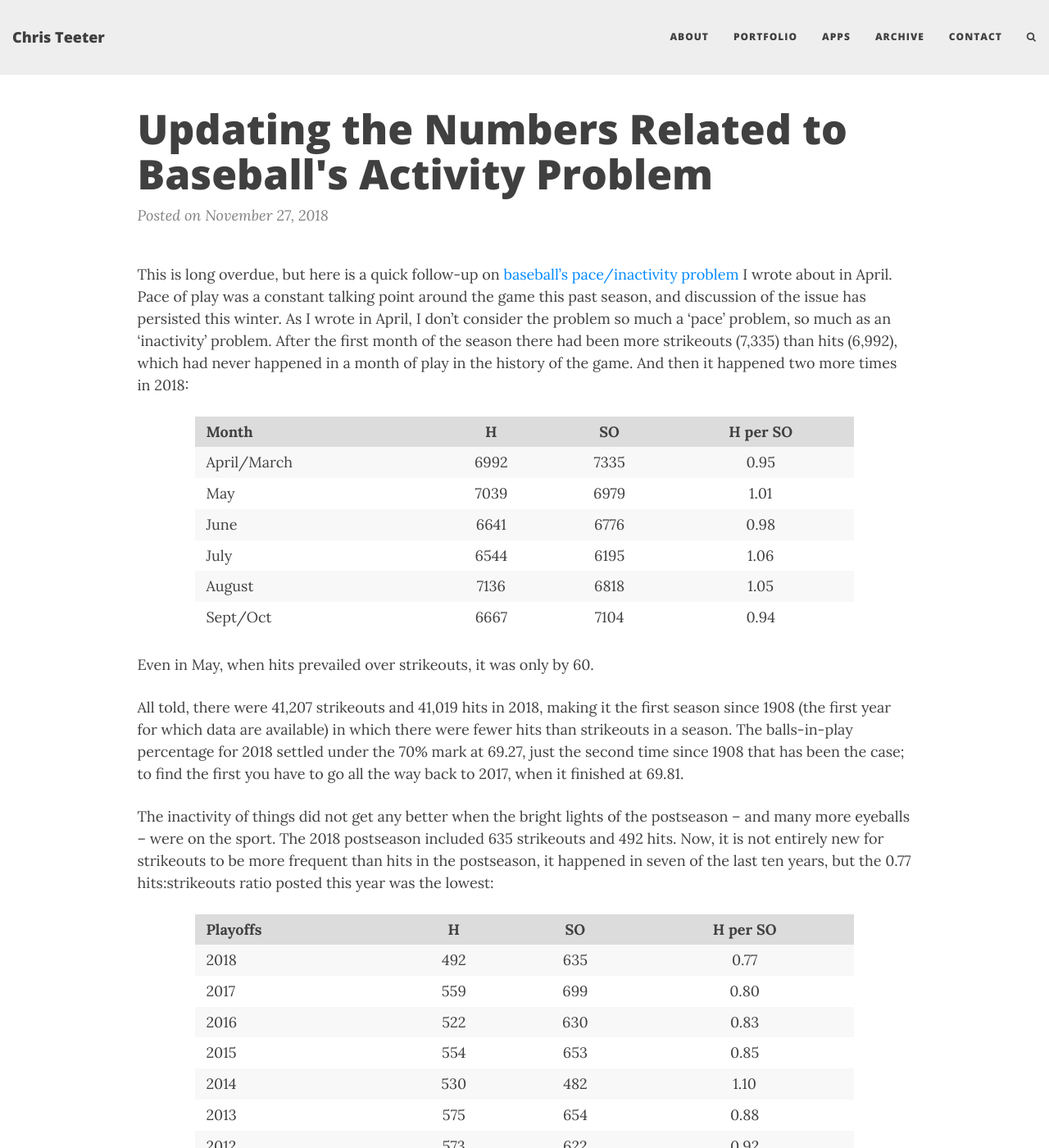
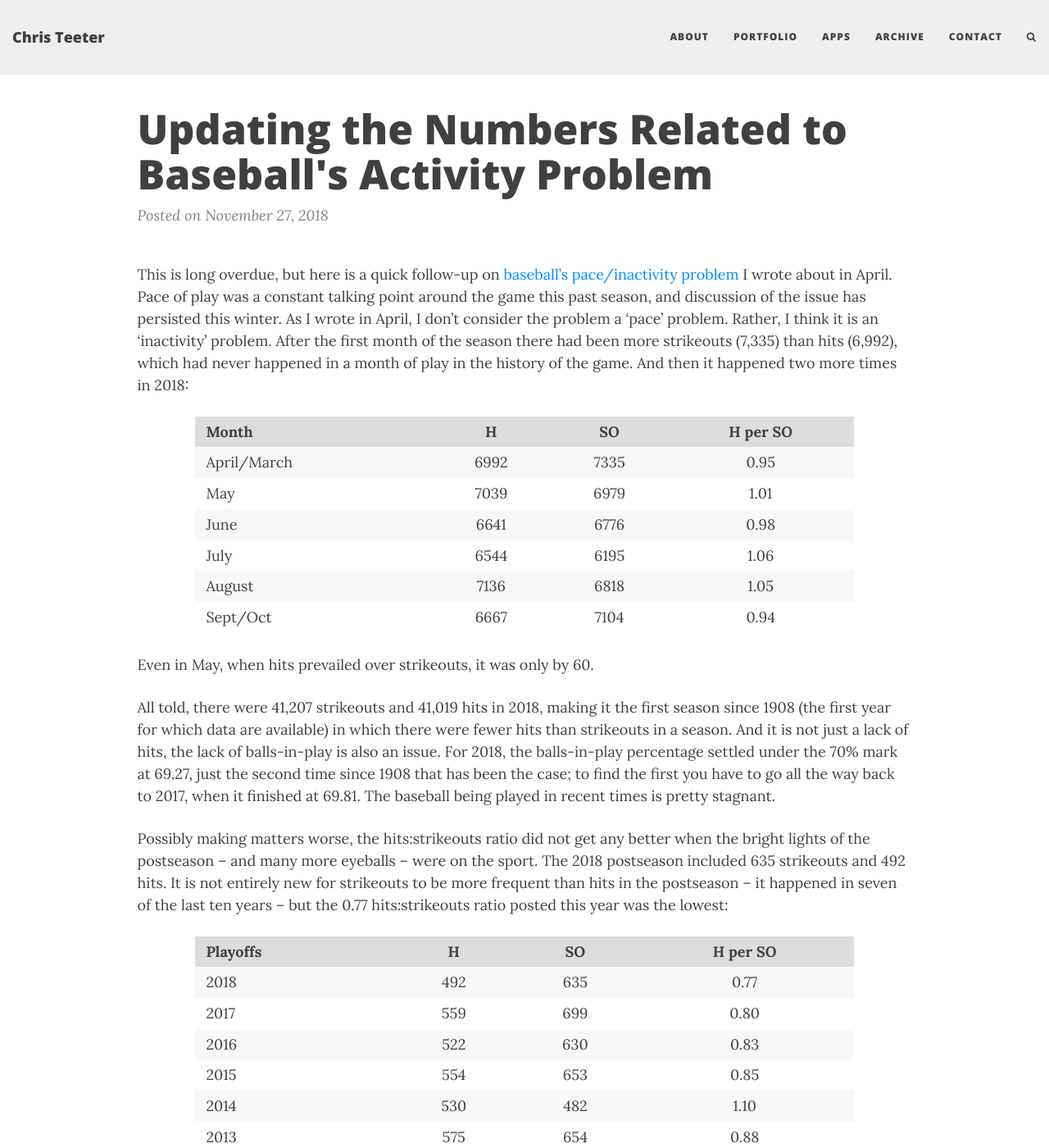
Before and after one commit to cjteeter/cjteeter.github.io, a Jekyll site: the page built from _posts/2018-11-27-baseball-inactivity-2018-strikeouts-hits-followup.md, in a window 1280 px wide and 1400 px high. Shown: the whole window at 82% size. Built offline with Jekyll 4.4.1, drawn with Linux system fonts in a browser that asks for light colours; nearby versions of some CDN libraries; comment, search, counter and statistics services are not loaded; some of the changed text lies outside the part shown.

Commit message:
clarifying two articles
Edits from S.

```diff
--- a/_posts/2018-11-27-baseball-inactivity-2018-strikeouts-hits-followup.md
+++ b/_posts/2018-11-27-baseball-inactivity-2018-strikeouts-hits-followup.md
@@ -11,7 +11,7 @@
 - Playoffs
 ---
 
-This is long overdue, but here is a quick follow-up on <a href = "https://www.cteeter.ca/blog/2018-04-23-baseball-pace-inactivity-strikeouts-hits/" target = "_blank">baseball's pace/inactivity problem</a> I wrote about in April. Pace of play was a constant talking point around the game this past season, and discussion of the issue has persisted this winter. As I wrote in April, I don't consider the problem so much a 'pace' problem, so much as an 'inactivity' problem. After the first month of the season there had been more strikeouts (7,335) than hits (6,992), which had never happened in a month of play in the history of the game. And then it happened two more times in 2018:
+This is long overdue, but here is a quick follow-up on <a href = "https://www.cteeter.ca/blog/2018-04-23-baseball-pace-inactivity-strikeouts-hits/" target = "_blank">baseball's pace/inactivity problem</a> I wrote about in April. Pace of play was a constant talking point around the game this past season, and discussion of the issue has persisted this winter. As I wrote in April, I don't consider the problem a 'pace' problem. Rather, I think it is an 'inactivity' problem. After the first month of the season there had been more strikeouts (7,335) than hits (6,992), which had never happened in a month of play in the history of the game. And then it happened two more times in 2018:
 
 <table style="width:85%" align="center">
 	<tr>
@@ -60,9 +60,9 @@
 
 Even in May, when hits prevailed over strikeouts, it was only by 60.
 
-All told, there were 41,207 strikeouts and 41,019 hits in 2018, making it the first season since 1908 (the first year for which data are available) in which there were fewer hits than strikeouts in a season. The balls-in-play percentage for 2018 settled under the 70% mark at 69.27, just the second time since 1908 that has been the case; to find the first you have to go all the way back to 2017, when it finished at 69.81.
+All told, there were 41,207 strikeouts and 41,019 hits in 2018, making it the first season since 1908 (the first year for which data are available) in which there were fewer hits than strikeouts in a season. And it is not just a lack of hits, the lack of balls-in-play is also an issue. For 2018, the balls-in-play percentage settled under the 70% mark at 69.27, just the second time since 1908 that has been the case; to find the first you have to go all the way back to 2017, when it finished at 69.81. The baseball being played in recent times is pretty stagnant.
 
-The inactivity of things did not get any better when the bright lights of the postseason -- and many more eyeballs -- were on the sport. The 2018 postseason included 635 strikeouts and 492 hits. Now, it is not entirely new for strikeouts to be more frequent than hits in the postseason, it happened in seven of the last ten years, but the 0.77 hits:strikeouts ratio posted this year was the lowest:
+Possibly making matters worse, the hits:strikeouts ratio did not get any better when the bright lights of the postseason -- and many more eyeballs -- were on the sport. The 2018 postseason included 635 strikeouts and 492 hits. It is not entirely new for strikeouts to be more frequent than hits in the postseason -- it happened in seven of the last ten years -- but the 0.77 hits:strikeouts ratio posted this year was the lowest:
 
 <table style="width:85%" align="center">
 	<tr>
@@ -133,10 +133,10 @@
 	</tr>
 </table>
 
-This level of inactivity is an issue, not necessarily for people like me, but for the average fan and/or young person just coming to the game. I see how the game seems boring. Having the ball in play more often, with fielders chasing it, runners advancing on the bases, and runs being scored will be better for the game's entertainment value. As an example (of most of those things), look at this:
+The lack of hits (and balls-in-play) is an issue, not necessarily for people like me, but for the average fan and/or young person just coming to the game I see how the game seems boring. Having the ball in play more often, with fielders chasing it, runners advancing on the bases, and runs being scored is better for the game's entertainment value. As an example (of most of those things), look at this:
 
 <div align = 'center'><iframe src="https://streamable.com/m/2516847683" width="560" height="315" frameborder="0" allowfullscreen></iframe></div>
 
-That is an out, just like a strikeout is. But there is no doubt that it is much, much more exciting than a strikeout. Solid contact is made by the batter, aggressive (perhaps too much so) baserunning follows, and then a ludicrously impressive display of defense erases the batter. It is an out and after that play we were still looking up - - - &#124; <i>1 outs</i> in our <a href = "http://www.tangotiger.net/re24.html" target = "_blank">run expectancy tables</a>, but the path to doing so was a lot more fun than with a strikeout. Obviously this is an outlier example, mostly selected so that I can re-revel in the joy of watching Mookie Betts play baseball, but the point that more happens when the ball is put in play still stands.
+That is an out, just like a strikeout is. But there is no doubt that it is much, much more exciting than a strikeout. Solid contact is made by the batter, aggressive (perhaps too much so) baserunning follows, and then a ludicrously impressive display of defense erases the batter. The end result is a leadoff out and after that play we were still looking up - - - &#124; <i>1 outs</i> in our <a href = "http://www.tangotiger.net/re24.html" target = "_blank">run expectancy tables</a>, but the path to doing so was a lot more fun than it would have been with a strikeout. Obviously this is an outlier example, mostly selected so that I can re-revel in the joy of watching Mookie Betts play baseball, but the point that more happens when the ball is in play stands.
 
-Right now baseball is missing the ball in play, and it seems like many viewers/commenters would like it to come back.
+Baseball is missing the ball in play and it seems like many viewers/commenters would like it to come back.
```
Also changed, not shown: _posts/2020-01-22-ibwaa-hof-ballot-2020.md (+1 -1 lines).
